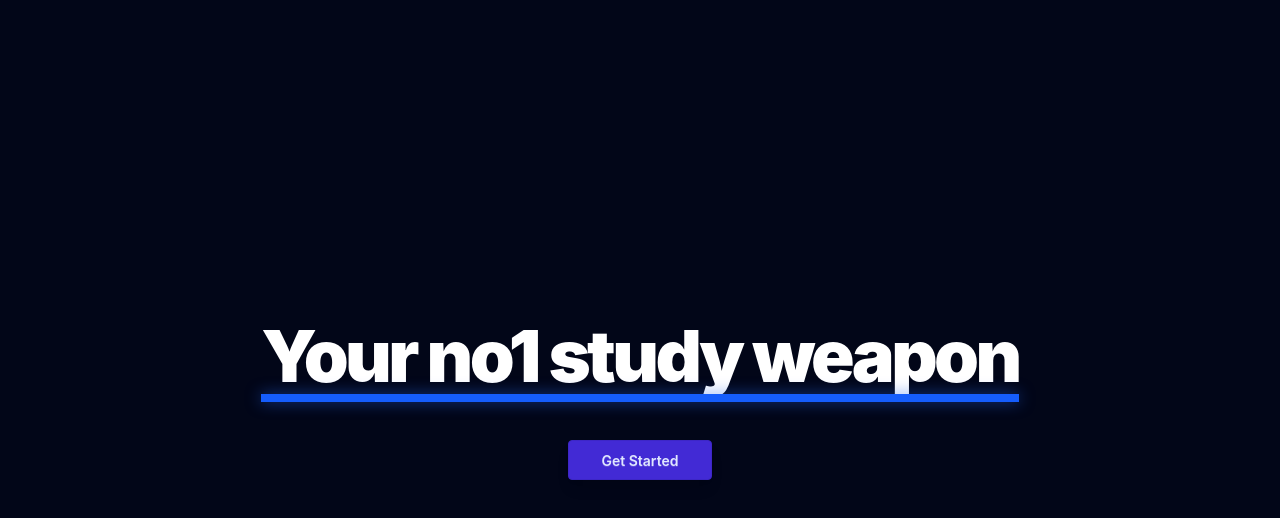
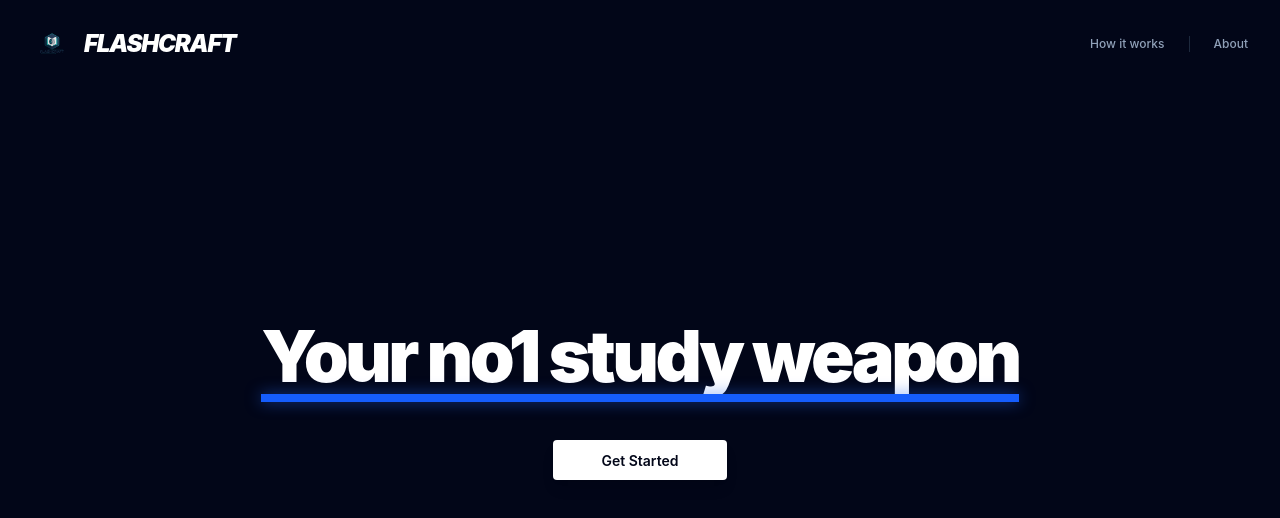
Before and after one commit to SebiSomu/Flashcards-Maker-Website, a React (Vite) app: page / in a window 1280 px wide. Shown: the top 518 px of the page. Built offline with nearby package versions, Linux system fonts and the light colour scheme.

Commit message:
Added Hero prop and Nav Bar components to main page

```diff
--- a/src/App.tsx
+++ b/src/App.tsx
@@ -1,25 +1,21 @@
+import MainNavBar from "./components/MainNavBar.tsx";
+import Hero from "./components/Hero.tsx";
+import Button from "./components/Button.tsx";
 import { useNavigate } from "react-router-dom";
-import Button from "./components/Button.tsx";
 
 const App = () => {
     const navigate = useNavigate();
 
     return (
-        <div className="min-h-screen bg-slate-950 flex flex-col items-center justify-center p-4">
+        <div className="min-h-screen bg-slate-950 flex flex-col items-center justify-center p-4 relative">
+            <MainNavBar />
 
-            {/* Container pentru Titlu + Linie */}
-            <div className="relative mb-12">
-                <h1 className="text-5xl md:text-7xl font-black text-white tracking-tighter">
-                    Your no1 study weapon
-                </h1>
-                {/* Linia decorativă - am mutat-o puțin mai jos cu bottom-[-10px] */}
-                <div className="absolute left-0 bottom-[-10px] w-full h-2 bg-blue-600 shadow-[0_0_15px_rgba(37,99,235,0.6)]"></div>
-            </div>
+            <Hero title="Your no1 study weapon" />
 
-            {/* Butonul cu spațiu deasupra */}
             <Button
                 text="Get Started"
                 onClick={() => navigate("/login")}
+                className="bg-white text-slate-950 hover:bg-slate-200 border-none px-12"
             />
         </div>
     );
--- a/src/components/Button.tsx
+++ b/src/components/Button.tsx
@@ -4,7 +4,6 @@ interface ButtonProps {
     className?: string;
     type?: "button" | "submit" | "reset";
 }
-
 
 const Button = ({
                     text,
--- /dev/null
+++ b/src/components/Hero.tsx
@@ -0,0 +1,16 @@
+interface HeroProps {
+    title: string;
+}
+
+const Hero = ({ title }: HeroProps) => {
+    return (
+        <div className="relative mb-12">
+            <h1 className="text-5xl md:text-7xl font-black text-white tracking-tighter">
+                {title}
+            </h1>
+            <div className="absolute left-0 bottom-[-10px] w-full h-2 bg-blue-600 shadow-[0_0_15px_rgba(37,99,235,0.6)]"></div>
+        </div>
+    );
+};
+
+export default Hero;
--- /dev/null
+++ b/src/components/MainNavBar.tsx
@@ -0,0 +1,30 @@
+import logoImg from "../assets/site_logo.png";
+
+const MainNavBar = () => {
+    return (
+        <nav className="fixed top-0 left-0 w-full flex items-center justify-between px-8 py-6 bg-transparent z-50">
+            <div className="flex items-center gap-3">
+                <img
+                    src={logoImg}
+                    alt="FlashCraft Logo"
+                    className="w-10 h-10 object-contain"
+                />
+                <span className="text-2xl font-black text-white tracking-tighter uppercase italic">
+                    FlashCraft
+                </span>
+            </div>
+
+            <div className="hidden md:flex items-center gap-6">
+                <span className="text-slate-400 text-xs font-medium hover:text-white cursor-pointer transition-colors">
+                    How it works
+                </span>
+                <div className="w-px h-4 bg-slate-800"></div> {/* Separator vizual */}
+                <span className="text-slate-400 text-xs font-medium hover:text-white cursor-pointer transition-colors">
+                    About
+                </span>
+            </div>
+        </nav>
+    );
+};
+
+export default MainNavBar;
```
Also changed, not shown: public/favicon.png (added), src/assets/site_logo.png (added).
